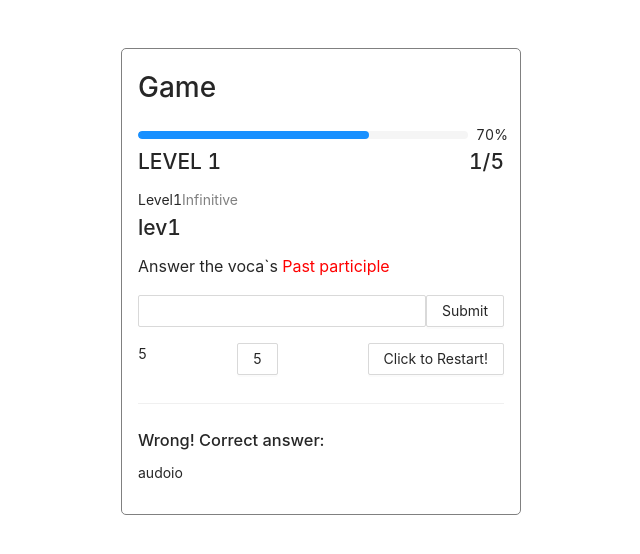
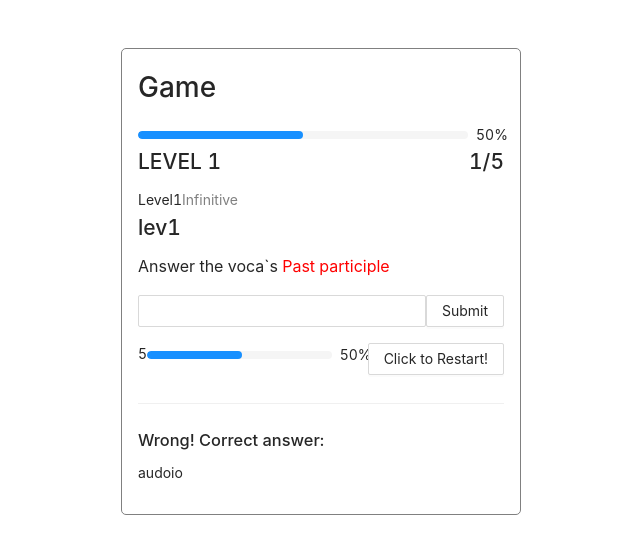
Before and after one commit to Maczi01/LangageQuizzy, a React (Create React App) app: page / in a window 1280 px wide. Shown: the top 554 px of the page, without its empty margins (319-959 px from the left). Built offline with nearby package versions, Linux system fonts and the light colour scheme.

Commit message:
add progress bar instead of buttons

```diff
--- a/src/views/Level1.js
+++ b/src/views/Level1.js
@@ -65,7 +65,7 @@ class Level1 extends Component {
                 {padding: "1rem", border: "1px solid gray", borderRadius: "5px", maxWidth: "400px", margin: '3rem auto'}
             }>
                 <h1>Game</h1>
-                <Progress percent={70} status="active"/>
+                <Progress percent={50} status="active"/>
                 <div style={{display: 'flex', justifyContent: 'space-between'}}>
                     <h2>LEVEL 1</h2>
                     <h2>1/5</h2>
@@ -101,8 +101,8 @@ class Level1 extends Component {
                 {/* Timer */}
                 <div style={{display: 'flex', justifyContent: 'space-between'}}>
                     <p>{this.state.timer}</p>
-                    <Button className={`${this.state.timer <= 8 && 'disabled'}`}>5</Button>
-                    {/*// <Button className={`${this.state.timer <= 8 && !disabled'}`}>5</Button>*/}
+                    <Progress percent={(`${this.state.timer}`*10)} status="active"/>
+                    {/*// <Button className={`${this.state.timer <= 8 && 'disabled'}`}>5</Button>*/}
                     {/*// <Button className={`${this.state.timer <= 6 && 'disabled'}`}>4</Button>*/}
                     {/*// <Button className={`${this.state.timer <= 4 && 'disabled'}`}>3</Button>*/}
                     {/*// <Button className={`${this.state.timer <= 2 && 'disabled'}`}>2</Button>*/}
```
